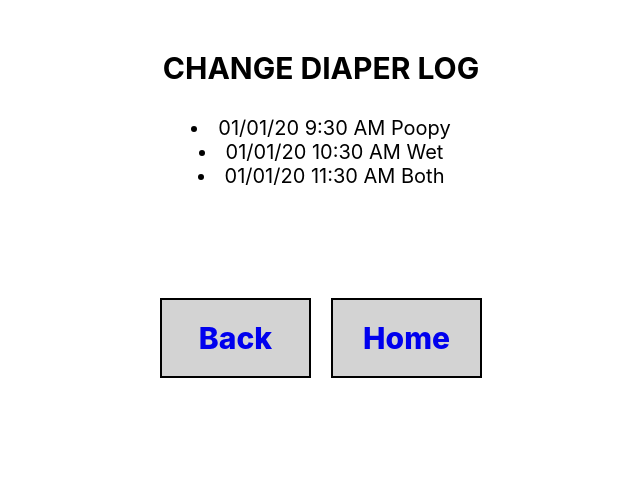
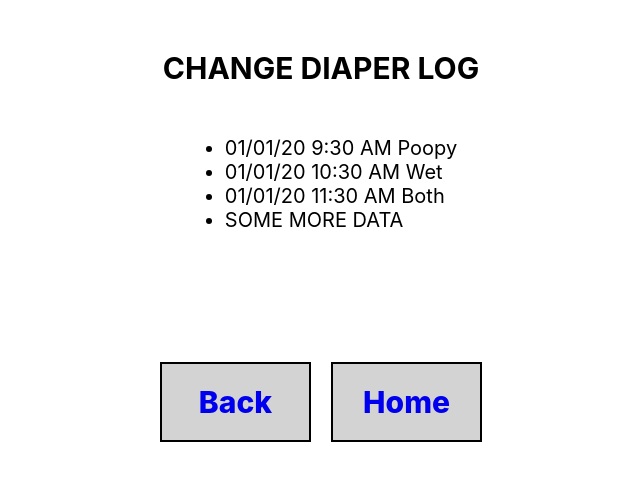
Before and after one commit to Jimmicorey/my-baby-log-app, a React (Create React App) app: page /changediaperlog in a window 1280 px wide. Shown: the top 480 px of the page, without its empty margins (319-959 px from the left). Built offline with nearby package versions, Linux system fonts and the light colour scheme.

Commit message:
render datalog func stubs added

```diff
--- a/src/BathTime/BathTimeLog.js
+++ b/src/BathTime/BathTimeLog.js
@@ -20,18 +20,6 @@ function getBathTimeData(userId) {
   //   )
 }
 
-
-// const DummyData = [
-//   "01/01/20 7:30 PM",
-//   "01/04/20 6:30 PM",
-//   "01/07/20 7:00 PM"
-// ]
-
-// const DataLog = DummyData.map((data) =>
-//   <li>{data}</li>
-// );
-
-
 class BathTimeLog extends React.Component {
 
   // state = {
@@ -41,6 +29,11 @@ class BathTimeLog extends React.Component {
   componentDidMount() {
     console.log('BathTimeLog componentDidMount works!');
     getBathTimeData('userId is 12345');
+  }
+
+  renderBathTimeData() {
+    console.log('renderBathTimeData runs');
+    return 'SOME MORE DATA';
   }
 
   render() {
@@ -55,6 +48,7 @@ class BathTimeLog extends React.Component {
             <li>01/01/20 7:30 PM</li>
             <li>01/04/20 6:30 PM</li>
             <li>01/07/20 7:00 PM</li>
+            <li>{this.renderBathTimeData()}</li>
           </ul>
 
           <div className='flex-container-row'>
--- a/src/ChangeDiaper/ChangeDiaperLog.js
+++ b/src/ChangeDiaper/ChangeDiaperLog.js
@@ -20,18 +20,6 @@ function getChangeDiaperData(userId) {
   //   )
 }
 
-
-// const DummyData = [
-//   "01/01/20 9:30 AM Poopy",
-//   "01/01/20 10:30 AM Wet",
-//   "01/01/20 11:30 AM Both"
-// ]
-
-// const DataLog = DummyData.map((data) =>
-//   <li>{data}</li>
-// );
-
-
 class ChangeDiaperLog extends React.Component {
 
   // state = {
@@ -42,6 +30,12 @@ class ChangeDiaperLog extends React.Component {
     console.log('ChangeDiaperLog componentDidMount works!');
     getChangeDiaperData('userId is 12345');
   }
+
+  renderChangeDiaperData() {
+    console.log('renderChangeDiaperData runs');
+    return 'SOME MORE DATA';
+  }
+
   render() {
     return (
 
@@ -50,9 +44,12 @@ class ChangeDiaperLog extends React.Component {
 
         <div className='flex-container'>
 
-          <li>01/01/20 9:30 AM Poopy</li>
-          <li>01/01/20 10:30 AM Wet</li>
-          <li>01/01/20 11:30 AM Both</li>
+          <ul>
+            <li>01/01/20 9:30 AM Poopy</li>
+            <li>01/01/20 10:30 AM Wet</li>
+            <li>01/01/20 11:30 AM Both</li>
+            <li>{this.renderChangeDiaperData()}</li>
+          </ul>
 
           <div className='flex-container-row'>
             <Link to='/changediaper' className='button-nav'>Back</Link>
--- a/src/FeedBaby/FeedBabyLog.js
+++ b/src/FeedBaby/FeedBabyLog.js
@@ -20,18 +20,6 @@ function getFeedBabyData(userId) {
   //   )
 }
 
-
-// const DummyData = [
-//   "01/01/20 9:30 AM",
-//   "01/01/20 10:30 AM",
-//   "01/01/20 11:30 AM",
-//   "01/01/20 12:30 PM"
-// ]
-
-// const DataLog = DummyData.map((data) =>
-//   <li>{data}</li>
-// );
-
 class FeedBabyLog extends React.Component {
 
   // state = {
@@ -41,6 +29,11 @@ class FeedBabyLog extends React.Component {
   componentDidMount() {
     console.log('FeedBabyLog componentDidMount works!');
     getFeedBabyData('userId is 12345');
+  }
+
+  renderFeedBabyData() {
+    console.log('renderFeedBabyData runs');
+    return 'SOME MORE DATA';
   }
 
   render() {
@@ -56,6 +49,7 @@ class FeedBabyLog extends React.Component {
             <li>01/01/20 10:30 AM</li>
             <li>01/01/20 11:30 AM</li>
             <li>01/01/20 12:30 PM</li>
+            <li>{this.renderFeedBabyData()}</li>
           </ul>
 
           <div className='flex-container-row'>
```
